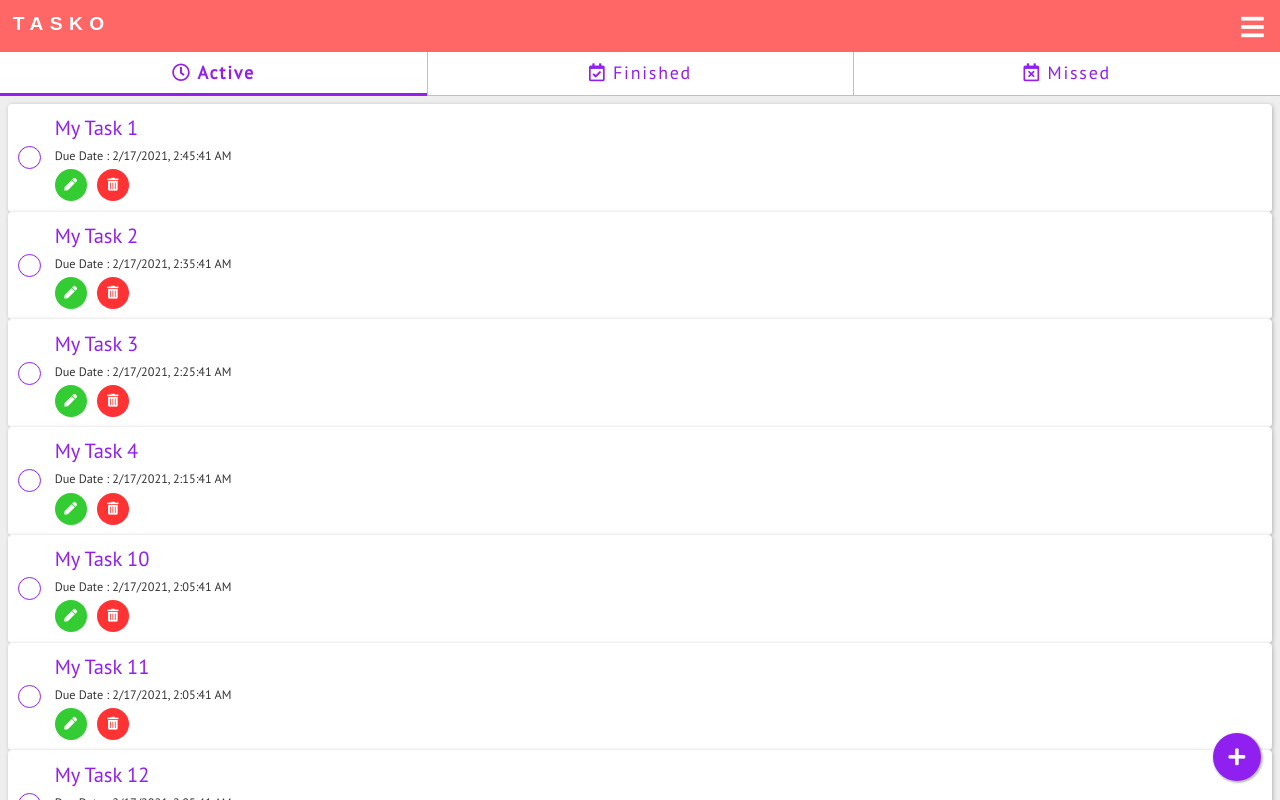
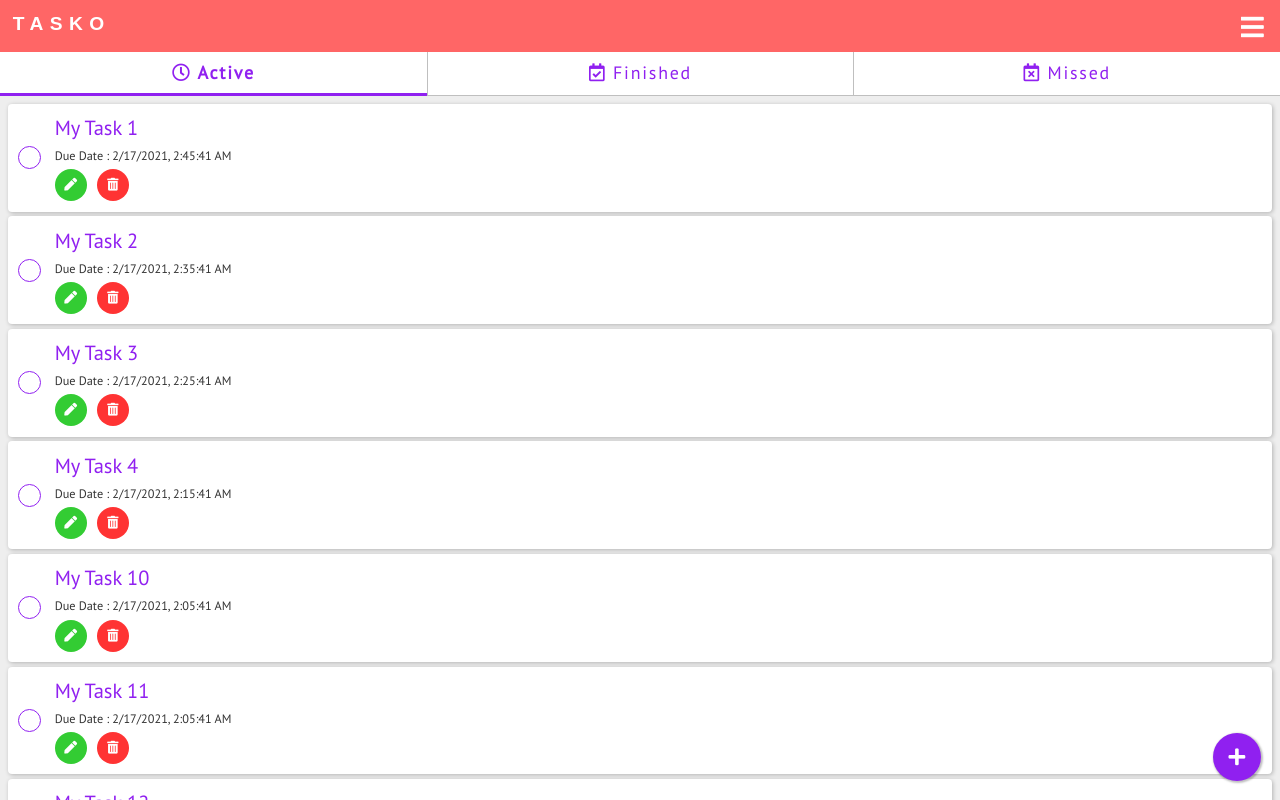
Before and after one commit to cod3rboy/tasko, a Vue app: page /c1/active in a window 1280 px wide. Built offline with nearby package versions, Linux system fonts and the light colour scheme; a web font is replaced by a local one.

Commit message:
Grid Layout in task list and fixed item animation sluttering.

```diff
--- a/src/components/tasks/TaskList.vue
+++ b/src/components/tasks/TaskList.vue
@@ -1,11 +1,11 @@
 <template>
   <transition-group name="task" tag="ul">
-    <task-list-item
-      v-for="task in tasks"
-      :key="task.id"
-      :task-item="task"
-      @item-click="openTaskItem"
-    ></task-list-item>
+    <li class="task-item" v-for="task in tasks" :key="task.id">
+      <task-list-item
+        :task-item="task"
+        @item-click="openTaskItem"
+      ></task-list-item>
+    </li>
   </transition-group>
 </template>
 
@@ -30,7 +30,10 @@ export default {
 
 <style scoped>
 ul {
-  position: relative;
+  display: grid;
+  grid-template-columns: 1fr;
+  grid-auto-rows: 1fr;
+  grid-gap: 0.25em;
   padding: 0;
   font-size: 1.5rem;
   list-style: none;
@@ -42,15 +45,10 @@ ul {
   opacity: 1;
 }
 .task-leave-active {
-  position: absolute;
-  min-width: 100%;
-  transition: all 400ms ease-out 400ms;
+  transition: all 300ms ease-out 300ms;
 }
 .task-leave-to {
   transform: translateX(-100vw);
   opacity: 0;
 }
-.task-move {
-  transition: transform 400ms ease 400ms;
-}
 </style>
--- a/src/components/tasks/TaskListItem.vue
+++ b/src/components/tasks/TaskListItem.vue
@@ -1,5 +1,4 @@
 <template>
-  <li>
   <base-card padding="0">
     <div class="flex-container" @click="$emit('item-click', taskItem)">
       <base-checkbox
@@ -35,7 +34,6 @@
       </div>
     </div>
   </base-card>
-  </li>
 </template>
 
 <script>
```
Lines whose indentation alone changed are shown as unchanged.
